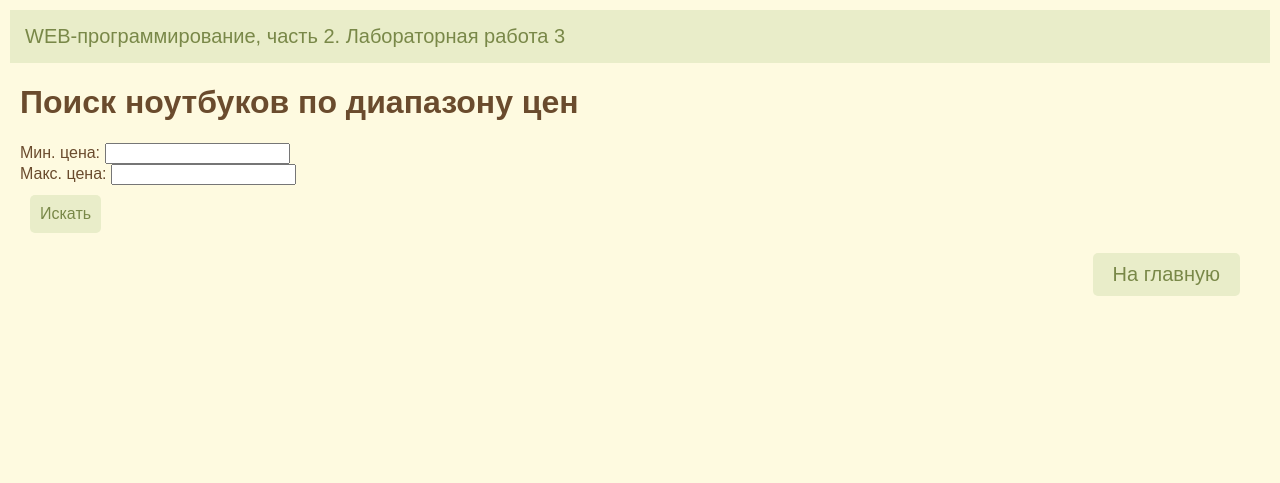
After one commit to 00896/web-programming-labs-2, a Flask app: template templates/lab3/search_form.html in a window 1280 px wide. The commit adds this page. Shown: the top 483 px of the page. Run offline with Flask 3, Linux system fonts and the light colour scheme; the template is opened without the code that fills it, so the values that code supplies are empty.

Commit message:
Поиск товаров по заданному диапазону

```diff
--- a/lab3.py
+++ b/lab3.py
@@ -166,3 +166,48 @@ def ticket():
                                ticket_type=ticket_type, price=price)
 
     return render_template('lab3/formticket.html')
+
+
+#доп.задание по списку ноутбуков
+products = [
+    {"name": "MacBook Air M1", "price": 999, "brand": "Apple", "color": "Silver"},
+    {"name": "Dell XPS 13", "price": 1099, "brand": "Dell", "color": "Black"},
+    {"name": "HP Spectre x360", "price": 1249, "brand": "HP", "color": "Silver"},
+    {"name": "Asus ZenBook 14", "price": 899, "brand": "Asus", "color": "Blue"},
+    {"name": "Lenovo ThinkPad X1 Carbon", "price": 1299, "brand": "Lenovo", "color": "Black"},
+    {"name": "Acer Swift 3", "price": 699, "brand": "Acer", "color": "Gray"},
+    {"name": "Microsoft Surface Laptop 4", "price": 1199, "brand": "Microsoft", "color": "Platinum"},
+    {"name": "Razer Blade 15", "price": 1599, "brand": "Razer", "color": "Black"},
+    {"name": "MSI GS66 Stealth", "price": 1799, "brand": "MSI", "color": "Black"},
+    {"name": "Samsung Galaxy Book Pro", "price": 1049, "brand": "Samsung", "color": "Silver"},
+    {"name": "Huawei MateBook X Pro", "price": 1399, "brand": "Huawei", "color": "Gray"},
+    {"name": "LG Gram 17", "price": 1499, "brand": "LG", "color": "White"},
+    {"name": "Google Pixelbook Go", "price": 849, "brand": "Google", "color": "Black"},
+    {"name": "Asus ROG Zephyrus G14", "price": 1199, "brand": "Asus", "color": "White"},
+    {"name": "Dell Inspiron 15", "price": 749, "brand": "Dell", "color": "Black"},
+    {"name": "HP Pavilion 15", "price": 599, "brand": "HP", "color": "Silver"},
+    {"name": "Lenovo Yoga 9i", "price": 1299, "brand": "Lenovo", "color": "Mica"},
+    {"name": "Acer Predator Helios 300", "price": 1299, "brand": "Acer", "color": "Black"},
+    {"name": "Microsoft Surface Pro 7", "price": 899, "brand": "Microsoft", "color": "Black"},
+    {"name": "Razer Book 13", "price": 1399, "brand": "Razer", "color": "White"}
+]
+@lab3.route('/lab3/search', methods=['GET', 'POST'])
+def search():
+    if request.method == 'POST':
+            # Получаем значения из формы
+            try:
+                min_price = int(request.form.get('min_price'))
+                max_price = int(request.form.get('max_price'))
+            except ValueError:
+                return "Введите корректные числовые значения для цены."
+
+            # Фильтруем товары по цене
+            filtered_products = [
+                product for product in products
+                if min_price <= product['price'] <= max_price
+            ]
+
+            # Передаем отфильтрованные товары в шаблон
+            return render_template('lab3/search_results.html', products=filtered_products, min_price=min_price, max_price=max_price)
+
+    return render_template('lab3/search_form.html')
--- a/templates/lab3/lab3.html
+++ b/templates/lab3/lab3.html
@@ -27,5 +27,11 @@
         <li>
             <a href="/lab3/settings">Цвет текста</a>
         </li>
+        <li>
+            <a href="/lab3/ticket">Оформление жд билета</a>
+        </li>
+        <li>
+            <a href="/lab3/search">Поиск товаров по заданному диапазону цен</a>
+        </li>
     </ol>
 {% endblock %}
--- /dev/null
+++ b/templates/lab3/search_form.html
@@ -0,0 +1,38 @@
+{% extends "base.html" %}
+
+{#номер лабораторной работы: #}
+{% block lab %}Лабораторная работа 3{% endblock %}
+
+{#основной контент: #}
+{% block main %}
+    <style>
+        button {
+            display: inline-block;
+            padding: 10px 10px;
+            background-color: #e9edc9;
+            color:#798848;
+            text-align: center;
+            text-decoration: none;
+            font-size: 16px;
+            border-radius: 5px; /* Скругленные углы */
+            border: none;
+            transition: 0.3s ease; /* Эффект при наведении */
+            margin: 10px; /* Отступы */
+        }
+    </style>
+    <h1>Поиск ноутбуков по диапазону цен</h1>
+    <form action="{{ url_for('lab3.search') }}" method="post">
+        <div>
+            <label for="min_price">Мин. цена:</label>
+            <input type="number" id="min_price" name="min_price"  min="1" required>
+        </div>
+        <div>
+            <label for="max_price">Макс. цена:</label>
+            <input type="number" id="max_price" name="max_price" min="100" required>
+        </div>
+        <div>
+            <button type="submit">Искать</button>
+        </div>
+    </form>
+
+{% endblock %}
```
Also changed, not shown: templates/lab3/search_results.html (added, +21 -0 lines).
